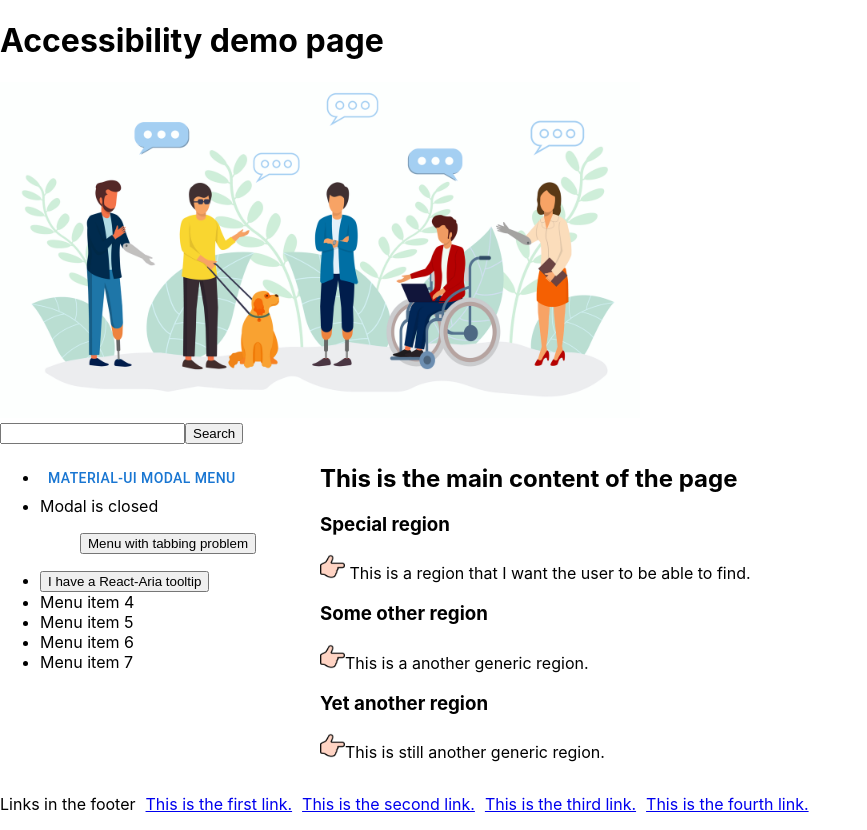
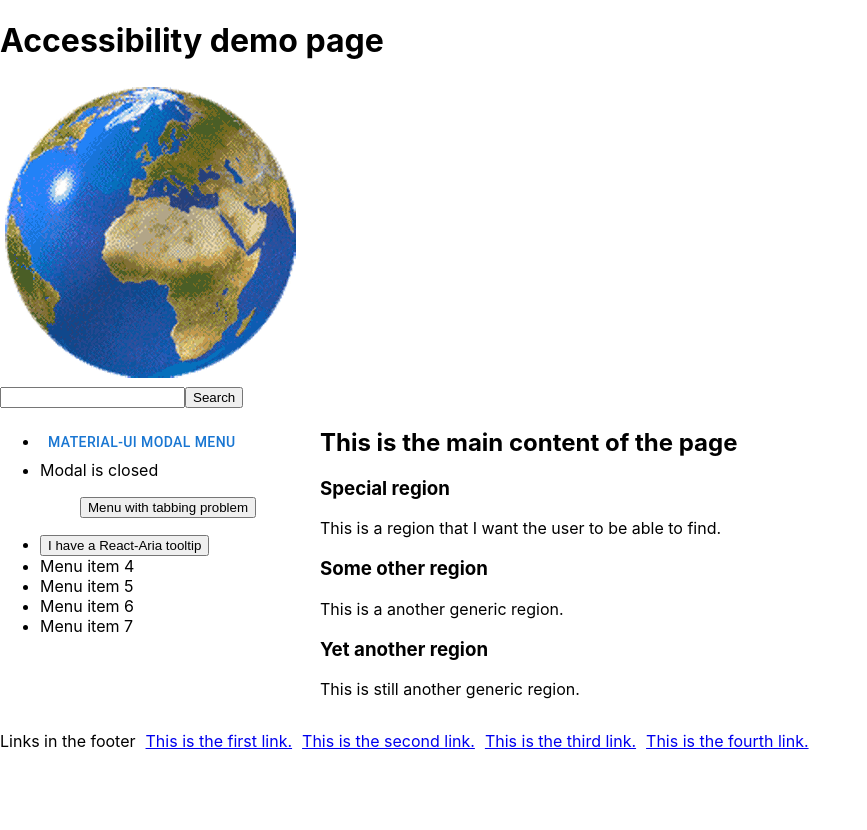
Before and after one commit to jakubgawlikowski/a11y, a React (Create React App) app in the folder a11y/: page / in a window 1280 px wide. Shown: the whole page, without its empty margins (0-867 px from the left). After the commit the page ends 800 px from the top, so only its background shows below. Built offline with nearby package versions, Linux system fonts and the light colour scheme.

Commit message:
prefers reduced motion

```diff
--- a/a11y/src/App.js
+++ b/a11y/src/App.js
@@ -4,8 +4,9 @@ import { StyledEngineProvider } from '@mui/material/styles';
 import Modal from './Modal';
 import { Dialog } from './Dialog';
 import Tooltip from './Tooltip';
-import banner from './web-accessibility.jpg';
-import hand from './hand.png';
+import movingGlobe from './animated-globe.gif';
+import staticGlobe from './static-globe.jpg';
+
 
 import './App.css';
 
@@ -17,7 +18,10 @@ function App() {
           Accessibility demo page
         </h1>
       </header>
-      <img className="bannerImage" src={banner} alt="people with disabilities"/>
+      <picture>
+        <source srcSet={staticGlobe} media="(prefers-reduced-motion: reduce)" />
+        <img srcSet={movingGlobe} alt="globe" />
+      </picture>
       <a className="skipLink" href="#main-content">Skip to main content</a>
       <form role="search">
         <input type="search" aria-label="search text" size="20"/>
@@ -41,19 +45,19 @@ function App() {
           <section aria-labelledby="special-region">
             <h3 id="special-region">Special region</h3>
             <p>
-            <img className="handPointer" src={hand} alt="" /> This is a region that I want the user to be able to find.
+              This is a region that I want the user to be able to find.
             </p>
           </section>
           <section>
             <h3 id="special-region2">Some other region</h3>
             <p>
-            <img className="handPointer" src={hand} alt="" />This is a another generic region.
+              This is a another generic region.
             </p>
           </section>
           <section>
             <h3 id="special-region3">Yet another region</h3>
             <p>
-            <img className="handPointer" src={hand} alt="hand, but that's irrelevant" />This is still another generic region.
+              This is still another generic region.
             </p>
           </section>
         </main>
```
Also changed, not shown: a11y/src/animated-globe.gif (added), a11y/src/static-globe.jpg (added).
